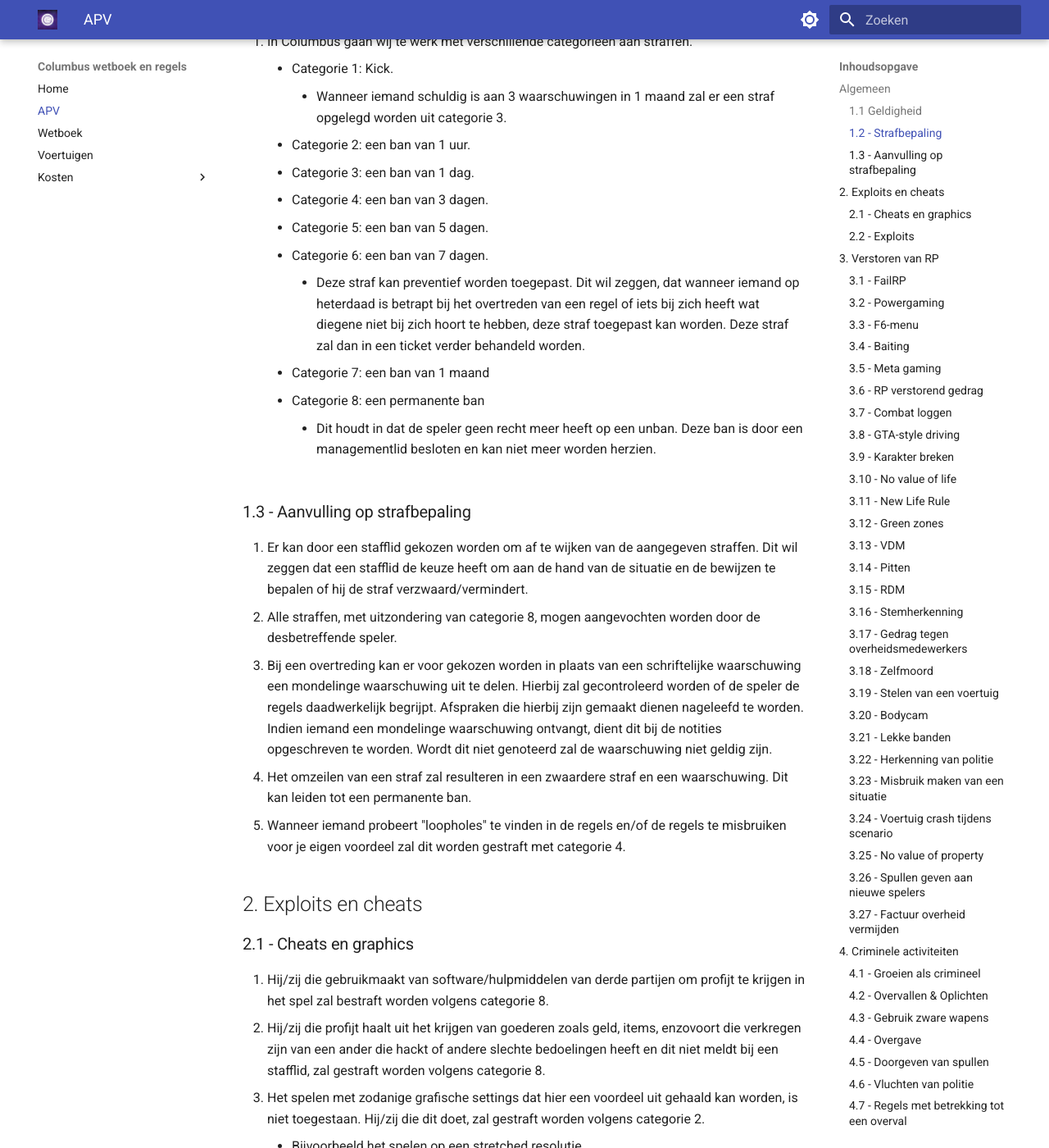
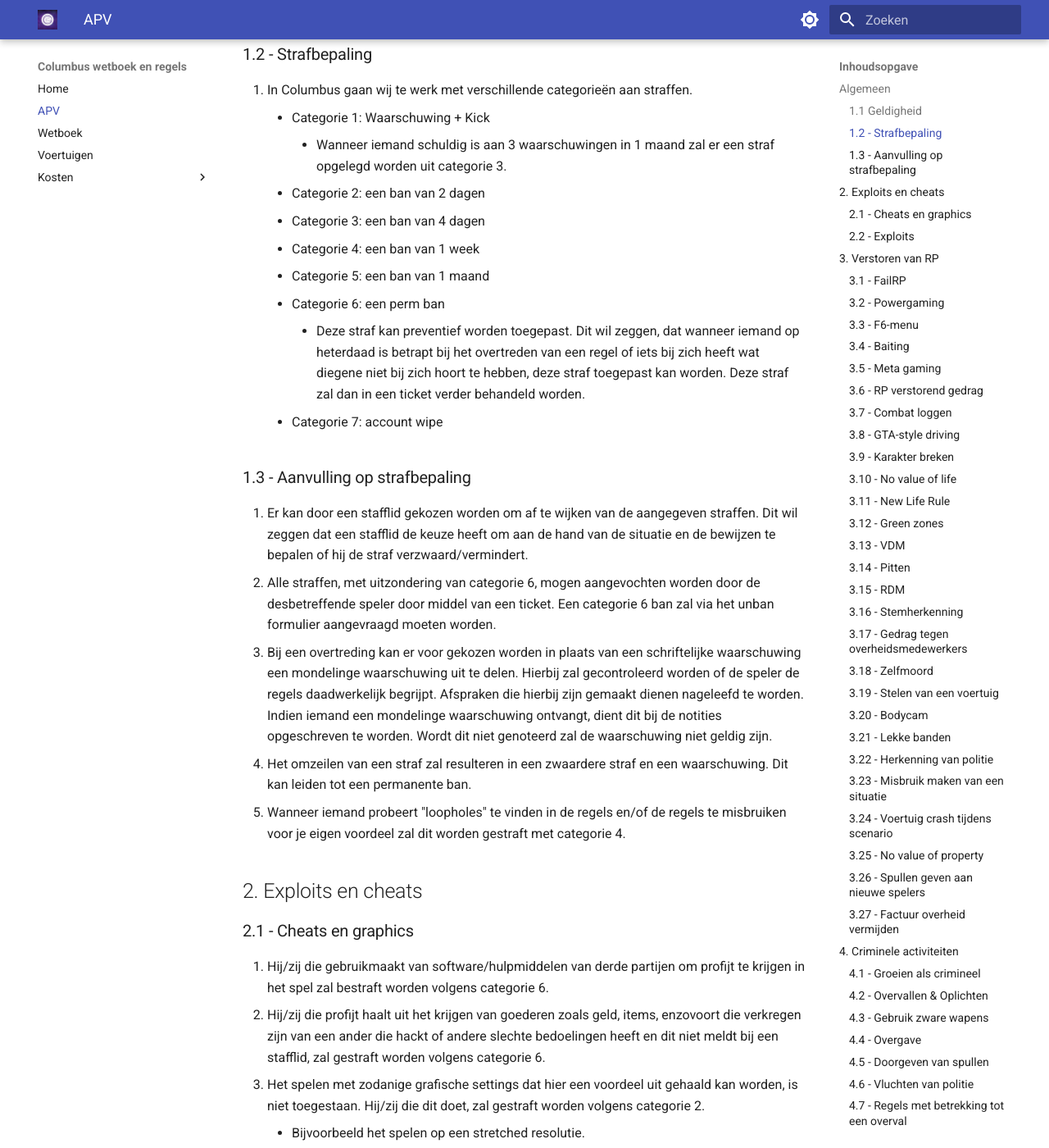
Before and after one commit to FabioK180/Columbus, an MkDocs documentation site: the page built from docs/apv.md, in a window 1280 px wide and 1400 px high, scrolled down 512 px. Shown: the whole window at 82% size. Built offline with MkDocs 1.6.1 and Material for MkDocs 9.7.7, drawn with Linux system fonts in a browser that asks for light colours; some of the changed text lies outside the part shown.

Commit message:
apv aanpassing

```diff
--- a/docs/apv.md
+++ b/docs/apv.md
@@ -7,24 +7,23 @@
 1. Wanneer er een verandering plaatsvindt in de APV en de straf is begaan voor de verandering van de APV dan, zal de persoon in kwestie bestraft worden met de soepelste sanctie.
 2. Wanneer er gelogen wordt tegen staff en dit kan aangetoond worden, dan kan er gekozen worden de straf te verzwaren.
 3. Het is voor iemand die werkzaam is in ons staff team, niet toegestaan mee te beslissen over een zaak waar hijzelf of vrienden/familie bij betrokken zijn geweest. Dit om te voorkomen dat een zaak op een oneerlijke manier behandeld wordt.
+4. Wanneer er onvoldoende bewijsmateriaal is van bijvoorbeeld clips, kan er door een staff lid bepaald worden geen actie te ondernemen voor refunds of straffen.
 
 ### 1.2 - Strafbepaling
 1. In Columbus gaan wij te werk met verschillende categorieën aan straffen.
-    * Categorie 1: Kick.
+    * Categorie 1: Waarschuwing + Kick
         * Wanneer iemand schuldig is aan 3 waarschuwingen in 1 maand zal er een straf opgelegd worden uit categorie 3.
-    * Categorie 2: een ban van 1 uur.
-    * Categorie 3: een ban van 1 dag.
-    * Categorie 4: een ban van 3 dagen.
-    * Categorie 5: een ban van 5 dagen.
-    * Categorie 6: een ban van 7 dagen.
+    * Categorie 2: een ban van 2 dagen
+    * Categorie 3: een ban van 4 dagen
+    * Categorie 4: een ban van 1 week
+    * Categorie 5: een ban van 1 maand
+    * Categorie 6: een perm ban
         * Deze straf kan preventief worden toegepast. Dit wil zeggen, dat wanneer iemand op heterdaad is betrapt bij het overtreden van een regel of iets bij zich heeft wat diegene niet bij zich hoort te hebben, deze straf toegepast kan worden. Deze straf zal dan in een ticket verder behandeld worden.
-    * Categorie 7: een ban van 1 maand
-    * Categorie 8: een permanente ban
-        * Dit houdt in dat de speler geen recht meer heeft op een unban. Deze ban is door een managementlid besloten en kan niet meer worden herzien.
+    * Categorie 7: account wipe
 
 ### 1.3 - Aanvulling op strafbepaling
 1. Er kan door een stafflid gekozen worden om af te wijken van de aangegeven straffen. Dit wil zeggen dat een stafflid de keuze heeft om aan de hand van de situatie en de bewijzen te bepalen of hij de straf verzwaard/vermindert.
-2. Alle straffen, met uitzondering van categorie 8, mogen aangevochten worden door de desbetreffende speler.
+2. Alle straffen, met uitzondering van categorie 6, mogen aangevochten worden door de desbetreffende speler door middel van een ticket. Een categorie 6 ban zal via het unban formulier aangevraagd moeten worden.
 3. Bij een overtreding kan er voor gekozen worden in plaats van een schriftelijke waarschuwing een mondelinge waarschuwing uit te delen. Hierbij zal gecontroleerd worden of de speler de regels daadwerkelijk begrijpt. Afspraken die hierbij zijn gemaakt dienen nageleefd te worden. Indien iemand een mondelinge waarschuwing ontvangt, dient dit bij de notities opgeschreven te worden. Wordt dit niet genoteerd zal de waarschuwing niet geldig zijn.
 4. Het omzeilen van een straf zal resulteren in een zwaardere straf en een waarschuwing. Dit kan leiden tot een permanente ban.
 5. Wanneer iemand probeert "loopholes" te vinden in de regels en/of de regels te misbruiken voor je eigen voordeel zal dit worden gestraft met categorie 4.
@@ -32,8 +31,8 @@
 ## 2. Exploits en cheats
 
 ### 2.1 - Cheats en graphics
-1. Hij/zij die gebruikmaakt van software/hulpmiddelen van derde partijen om profijt te krijgen in het spel zal bestraft worden volgens categorie 8.
-2. Hij/zij die profijt haalt uit het krijgen van goederen zoals geld, items, enzovoort die verkregen zijn van een ander die hackt of andere slechte bedoelingen heeft en dit niet meldt bij een stafflid, zal gestraft worden volgens categorie 8.
+1. Hij/zij die gebruikmaakt van software/hulpmiddelen van derde partijen om profijt te krijgen in het spel zal bestraft worden volgens categorie 6.
+2. Hij/zij die profijt haalt uit het krijgen van goederen zoals geld, items, enzovoort die verkregen zijn van een ander die hackt of andere slechte bedoelingen heeft en dit niet meldt bij een stafflid, zal gestraft worden volgens categorie 6.
 3. Het spelen met zodanige grafische settings dat hier een voordeel uit gehaald kan worden, is niet toegestaan. Hij/zij die dit doet, zal gestraft worden volgens categorie 2.
     * Bijvoorbeeld het spelen op een stretched resolutie.
 
@@ -55,8 +54,8 @@
     * Het gebruiken van /carry op een onrealistische manier.
     * Het controleren/bestelen van kofferbakken zonder enige aanleiding.
     * Het afnemen van (meerdere) politie (vuur)wapens in één simpele /me.
-    * Het gebruik maken van de warmtecamera door muren heen. Met een warmtecamera kan je NIET door muren heen kijken
-    * en agent ontvoeren om een signalering te verwijderen of om iets te bekijken in het politiesysteem (MEOS).
+    * Het gebruik maken van de warmtecamera door meerdere dikke muren/vloeren. Denk hierbij aan de rode garage of tunnels. Ook kan de camera maar tot een diepte van  .Hier kan de warmtecamera niet doorheen kijken.
+    * Een agent ontvoeren om een signalering te verwijderen of om iets te bekijken in het politiesysteem (MEOS).
     * Je voertuig gestolen melden bij een agent terwijl die niet het geval is.
 
 ### 3.2 - Powergaming
@@ -368,8 +367,8 @@
 3. De speler is verplicht ten alle tijden de RP aan te gaan met de politie. Dit kan door de agent te handsuppen om de arrestant vrij te laten en dus niet de agent te doden. Hij/zij die zich hier niet aan houdt, zal gestraft worden volgens categorie 2.
     * Handsuppen mag pas gedaan worden wanneer er met zekerheid gezegd kan worden dat de arrestant een zware straf zal krijgen.
 
-### 4.16  Drugs verkopen en drugs locaties
-1. Een drugsverkoper overvallen is toegestaan wanneer minimaal één van onderstaande punten van toepassing is.
+### 4.16  Witwassen
+1. Een witwasser overvallen is toegestaan wanneer minimaal één van onderstaande punten van toepassing is.
     * Hij/zij beschermende kleding zoals een body armor draagt.
     * Gezichtsbedekking op heeft tijdens het verkopen.
     * Een overduidelijke escort heeft.
@@ -377,15 +376,20 @@
     * Een persoon die verdachte handelingen doet bij een afleverpunt die niet passen bij de baan die de persoon op dat moment rijdt
         * Zoals: alleen toeteren bij een afleverpunt.
 2. Een persoon herkennen uit het criminele circuit valt onder powergaming en is geen reden om diegene te overvallen.
-3. Een drugsverkoper herkennen omdat hij rondom het startpunt rijdt valt onder powergaming.
-4. Iemand die in een drugsverkoop voertuig rijdt met de gepaste kleding mag niet zomaar aan de kant gezet worden, dit valt onder meta.
+3. Een witwasser herkennen omdat hij rondom het startpunt rijdt valt onder powergaming.
+4. Iemand die in een witwas voertuig rijdt met de gepaste kleding mag niet zomaar aan de kant gezet worden, dit valt onder meta.
 5. Alle bovenstaande punten zullen bestraft worden volgens categorie 2.
 6. Het campen/opwachten op de drugsverkoop locaties en het voertuig ophaalpunt is verboden. Dit zal bestraft worden volgens categorie 2.
 7. De overvaller dient op het moment van overvallen beelden te kunnen overhandigen aan de staffleden. Mocht dit niet gedaan kunnen worden, zal het scenario ongeldig verklaard worden en gaat het geld terug naar de rechtvaardige eigenaar.
 8. Het campen van niet actieve drugs locatie is niet toegestaan. Hij/zij die zich hier schuldig aan bevindt, zal bestraft worden volgens categorie 2.
 9. Het overvallen van de wiet pluk en de wiet verpak is niet toegestaan. Hij/zij die dit wel doet, zal bestraft worden volgens categorie 2.
 
-### 4.17 - Illegale activiteiten op Twitter
+### 4.17 Locaties
+1. Het campen/opwachten op de witwas locaties en het voertuig ophaalpunt is verboden. Dit zal bestraft worden volgens categorie 2.
+2. Het campen van niet actieve drugs locatie is niet toegestaan. Hij/zij die zich hier schuldig aan bevindt, zal bestraft worden volgens categorie 2.
+3. Het overvallen van de wiet pluk en de wiet verpak is niet toegestaan. Hij/zij die dit wel doet, zal bestraft worden volgens categorie 2.
+
+### 4.18 - Illegale activiteiten op Twitter
 1. Het is niet toegestaan om illegale activiteiten te bespreken op Twitter. Hij/zij die zich hier schuldig aan maakt, zal gestraft worden volgens categorie 1.
     * Onder illegale activiteiten wordt onder andere verstaan, het verkopen van locaties waar illegale substanties opgehaald, verwerkt of verkocht kunnen worden, het verkopen en/of verhandelen van (illegale) wapens en in het algemeen handelen in enige goederen waaruit criminelen redelijkerwijs voordeel kunnen halen.
 
```
